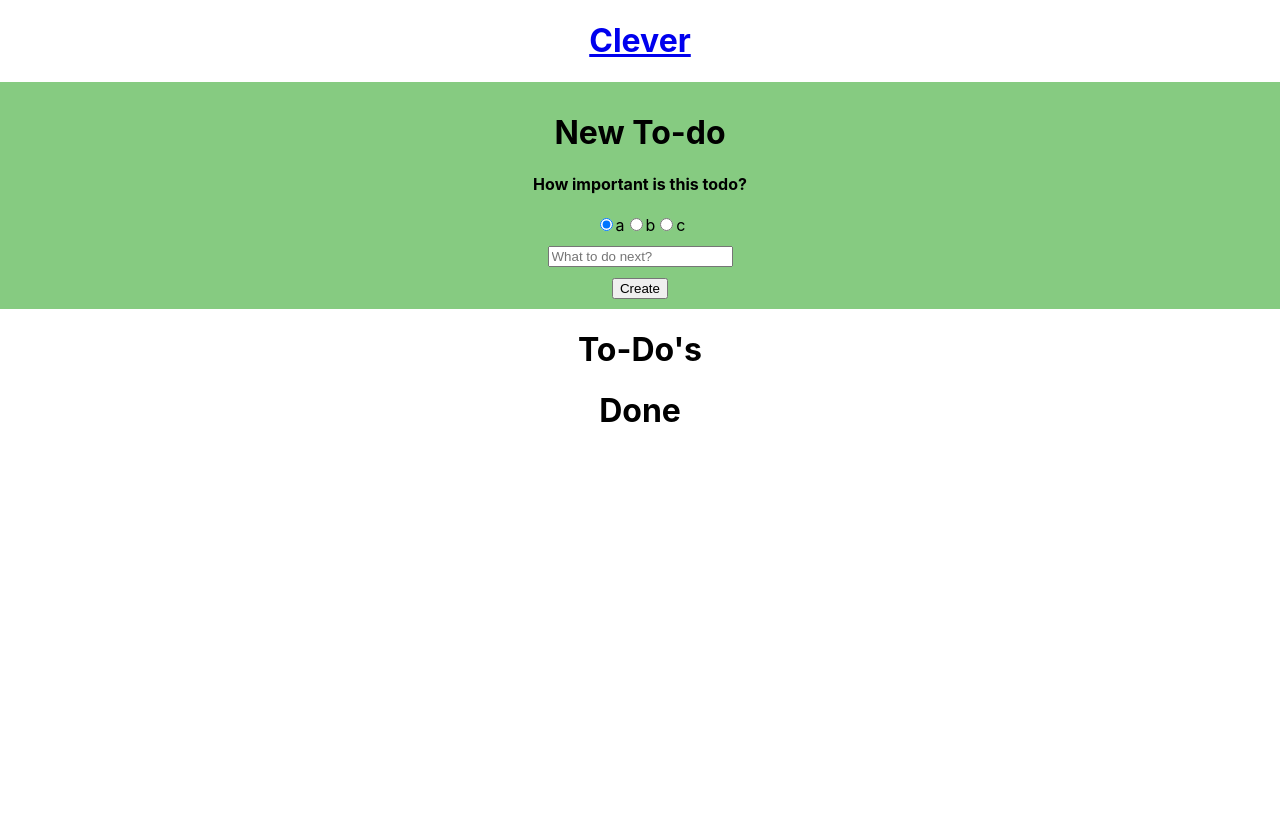
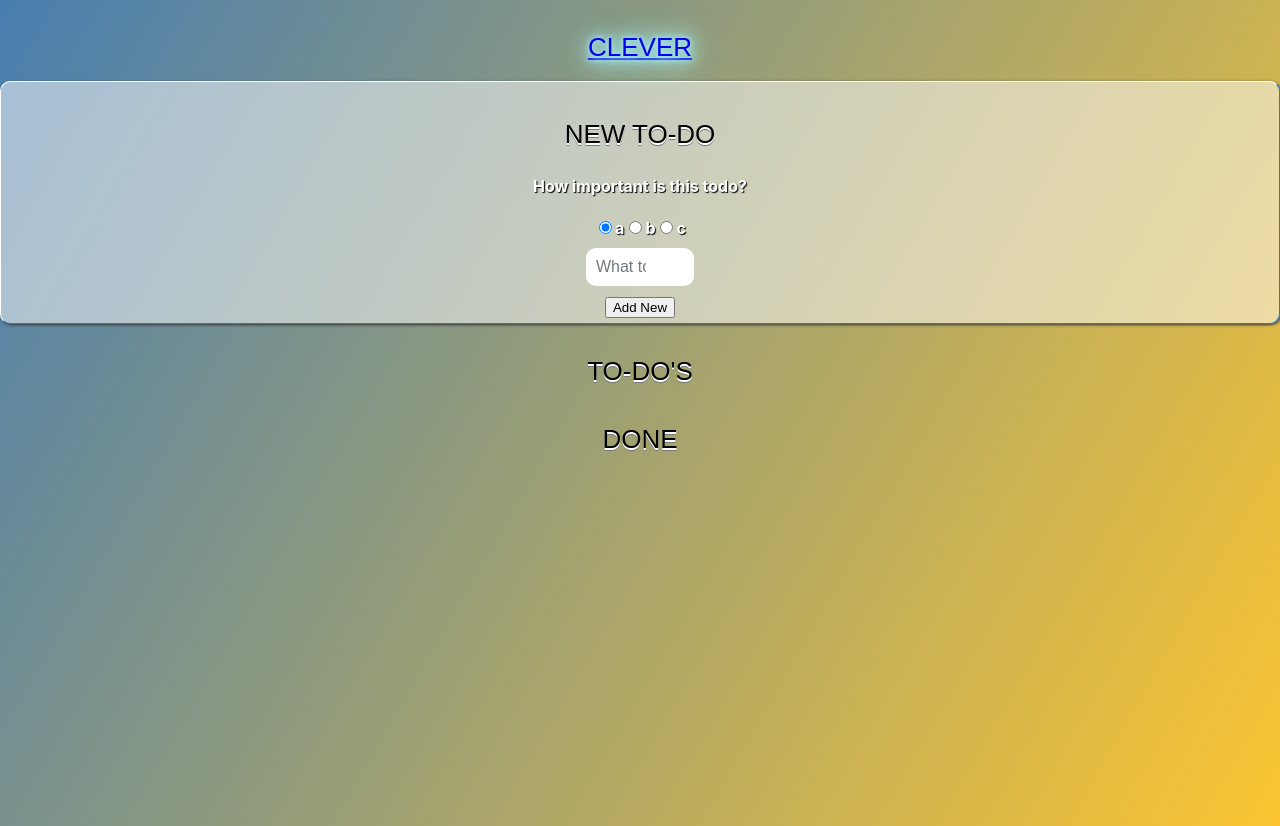
Before and after one commit to dirkbosman/clever-list-react, a React (Create React App) app: page / in a window 1280 px wide. Before the commit the page ends 800 px from the top, so only its background shows below. Built offline with nearby package versions, Linux system fonts and the light colour scheme.

Commit message:
my styling changes

```diff
--- a/src/App.css
+++ b/src/App.css
@@ -1,3 +1,9 @@
+body {
+  background-image: linear-gradient(120deg, #487eb0, #fbc531);
+  min-height: 100vh;
+
+}
+
 .App {
   text-align: center;
 }
@@ -14,7 +20,7 @@
 }
 
 .App-header {
-  background-color: #282c34;
+  background-color: #4c4e4d;
   min-height: 100vh;
   display: flex;
   flex-direction: column;
@@ -32,32 +38,91 @@
   from {
     transform: rotate(0deg);
   }
+
   to {
     transform: rotate(360deg);
   }
 }
 
-.create {
+
+
+.textbox {
+
+  background-color: rgb(255, 255, 255, 0, 5);
+  margin: auto;
+  border: none;
+  border-radius: 10px;
+  width: 30%;
   padding: 10px;
+  font-size: 16px;
+  position: relative;
+  box-sizing: border-box;
+  display: block;
 }
 
-.textbox {
-  padding-top: 10px;
-  padding-bottom: 10px;
+.textbox:focus {
+  outline: none;
+}
+
+.textbox::placeholder {
+  color: rgb(115, 120, 124);
+  text-align: center;
+  width: 50px;
 }
 
 .create {
-  background-color: #86cb81;
+  background: none repeat scroll 0 0 #66A3D2;
+  border-color: #FFFFFF #327CB5 #327CB5 #FFFFFF;
+  border-radius: 10px 10px 10px 10px;
+  border-style: solid;
+  border-width: 1px;
+  box-shadow: 1px 1px 3px #333333;
+  color: #FFFFFF;
+  font-weight: bold;
+  padding: 5px;
+  text-align: center;
+  text-shadow: 1px 1px 1px #000000;
+
 }
 
 #a {
-  background-color: #86cb81;
+  background-color: rgba(255, 255, 255, 0.5);
+
 }
 
 #b {
-  background-color: #e6a139;
+  background-color: rgba(0, 0, 0, 0.5);
 }
 
 #c {
-  background-color: #ce5e4f;
+  background-color: #ecb085;
 }
+
+.App h1 {
+
+  margin: 1em 0 0.5em 0;
+  color: #030303;
+  font-weight: normal;
+  font-family: 'Ultra', sans-serif;
+  font-size: 26px;
+  line-height: 42px;
+  text-transform: uppercase;
+  text-shadow: 0 2px white, 0 3px #777;
+
+}
+
+.nav-container h1 {
+
+  font-family: 'Ultra', sans-serif;
+  color: #1fb91f;
+  text-shadow: 0 0 5px #A5F1FF, 0 0 10px #A5F1FF,
+    0 0 20px #A5F1FF, 0 0 30px #A5F1FF,
+    0 0 40px #A5F1FF;
+}
+
+.entries {
+
+  list-style-type: none;
+  margin: 0;
+  display: contents;
+}
--- a/src/App.js
+++ b/src/App.js
@@ -103,14 +103,14 @@ export default function App() {
           </div>
 
           <div className="textbox">
-            <input
+            <input className="textbox"
               ref={createInput}
               name="creationInput"
               placeholder="What to do next?"
               required
             />
           </div>
-          <button onClick={create}>Create</button>
+          <button onClick={create}>Add New</button>
         </div>
 
         <div>
```
